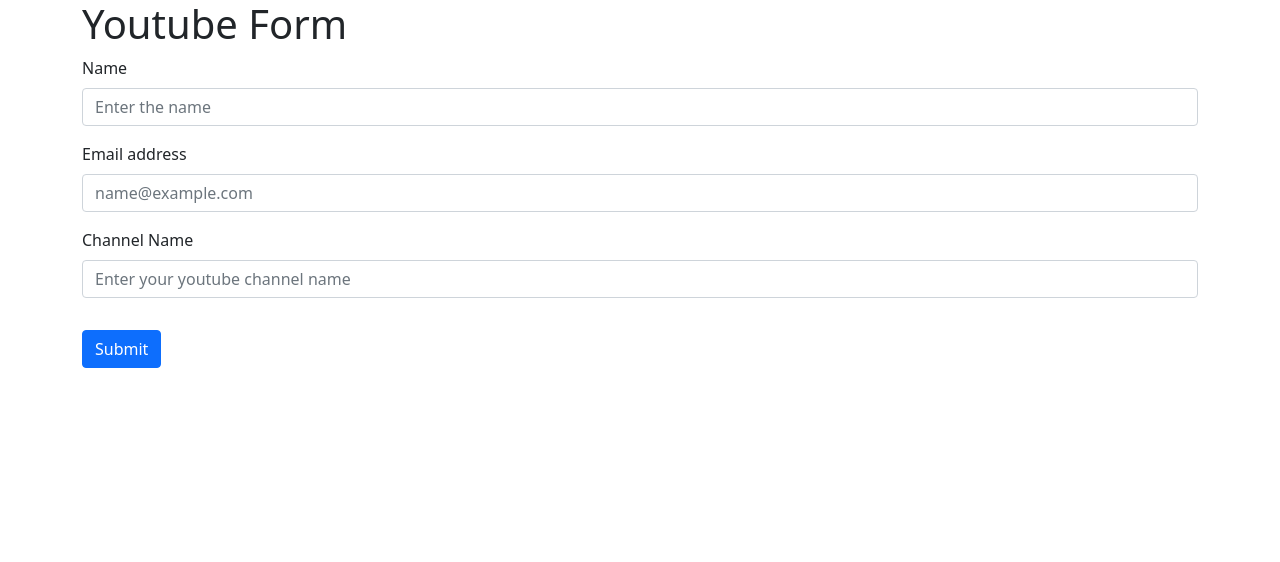
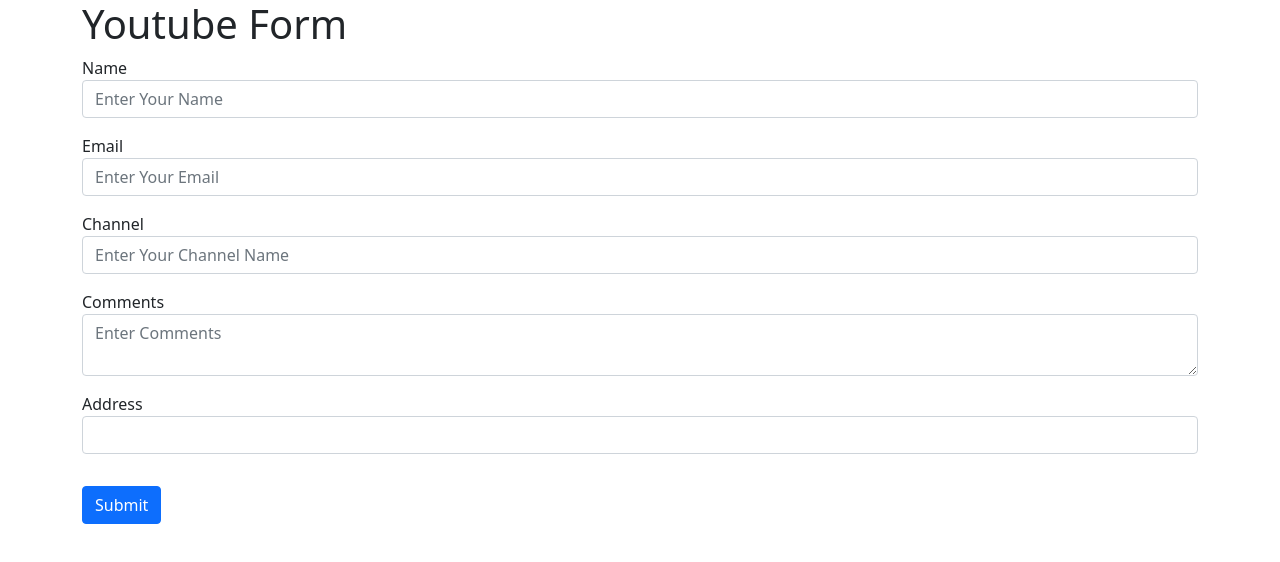
Before and after one commit to AnushkaNemishte/react-formik, a React (Create React App) app: page / in a window 1280 px wide. Shown: the top 562 px of the page. Built offline with nearby package versions, Linux system fonts and the light colour scheme.

Commit message:
Field,Form,ErrorMsg field

```diff
--- /dev/null
+++ b/src/Components/TextError.js
@@ -0,0 +1,11 @@
+import React from 'react';
+
+function TextError(props) {
+  return (
+    <div className='error '>
+      {props.children}
+    </div>
+  );
+}
+
+export default TextError;
--- a/src/Components/ValidationSchema.js
+++ b/src/Components/ValidationSchema.js
@@ -3,7 +3,8 @@
 const ValidationSchema=Yup.object({
     name:Yup.string().required('Name is required'),
     email:Yup.string().email("Invalide Email Format").required("Required"),
-    channel:Yup.string().required("Email is Required")
+    channel:Yup.string().required("channel is Required"),
+    address:Yup.string().required("Required")
 })
 
 export default ValidationSchema;
--- a/src/Components/YoutubeForm.js
+++ b/src/Components/YoutubeForm.js
@@ -1,77 +1,100 @@
 import React from 'react';
-import { Button, Form } from "react-bootstrap";
-import { useFormik } from "formik";
+import { Button } from "react-bootstrap";
+import { Formik, Form, Field, ErrorMessage } from "formik";
 import ValidationSchema from './ValidationSchema';
+import TextError from './TextError';
 
+const initialValues = {
+  name: "",
+  email: "",
+  channel: "",
+  comments: "",
+  address: "",
+}
+
+const onSubmit = (values) => {
+  console.log("Form data", values)
+}
 
 
 function YoutubeForm() {
-  const formik = useFormik({
-    initialValues: {
-      name: "",
-      email: "",
-      channel: ""
-    },
-    onSubmit: (values) => {
-      console.log("Form data", values);
-    },
-    validationSchema: ValidationSchema
-  });
-
   return (
+    <Formik
+      initialValues={initialValues}
+      onSubmit={onSubmit}
+      validationSchema={ValidationSchema}
+    >
       <div className='container'>
         <h1>Youtube Form</h1>
-      <Form onSubmit={formik.handleSubmit}>
-        <Form.Group className="mb-3">
-          <Form.Label>Name</Form.Label>
-          <Form.Control
-            type="text"
-            placeholder="Enter the name"
+        <Form >
+          <div className='form-group mb-3'>
+            <label htmlFor="name">Name</label>
+            <Field type="text"
+              className='form-control'
               name='name'
               id='name'
-            value={formik.values.name}
-            onChange={formik.handleChange}
-            onBlur={formik.handleBlur}
+              placeholder='Enter Your Name'
             />
-        </Form.Group>
-        {formik.touched.name && formik.errors.name ? (
-          <div className="error mb-2">{formik.errors.name}</div>
-        ) : null}
-        <Form.Group className="mb-3">
-          <Form.Label>Email address</Form.Label>
-          <Form.Control
-            type="email"
-            placeholder="name@example.com"
+            <ErrorMessage name='name' component={TextError} />
+          </div>
+
+          <div className='form-group mb-3'>
+            <label htmlFor="email">Email</label>
+            <Field type="email"
+              className='form-control'
               name='email'
               id='email'
-            value={formik.values.email}
-            onChange={formik.handleChange}
-            onBlur={formik.handleBlur}
+              placeholder='Enter Your Email'
             />
+            <ErrorMessage name='email' component={TextError} />
+          </div>
 
-        </Form.Group>
-        {formik.touched.email && formik.errors.email ? (
-          <div className="error mb-2">{formik.errors.email}</div>
-        ) : null}
 
-        <Form.Group className="mb-3">
-          <Form.Label>Channel Name</Form.Label>
-          <Form.Control
+          <div className='form-group mb-3'>
+            <label htmlFor="channel">Channel</label>
+            <Field
               type="text"
-            placeholder="Enter your youtube channel name"
+              className='form-control'
               name='channel'
               id='channel'
-            value={formik.values.channel}
-            onChange={formik.handleChange}
-            onBlur={formik.handleBlur}
+              placeholder='Enter Your Channel Name'
             />
-        </Form.Group>
-        {formik.touched.channel && formik.errors.channel ? (
-          <div className="error mb-2">{formik.errors.channel}</div>
-        ) : null}
+            <ErrorMessage name='channel' component={TextError} />
+          </div>
+
+          <div className='form-group mb-3'>
+            <label htmlFor="comments">Comments</label>
+            <Field
+              as="textarea"
+              className='form-control'
+              name='comments'
+              id='comments'
+              placeholder='Enter Comments'
+            />
+          </div>
+          <div className='form-group mb-3'>
+            <label htmlFor="address">Address</label>
+            <Field name="address">
+              {
+                (props) => {
+                  const { field, meta, form } = props
+                  console.log("props", props)
+                  return (
+                    <div>
+                      <input className='form-control' id='address' {...field} />
+                      {meta.touched && meta.error ?
+                        <div className='error'>{meta.error}</div> : null}
+                    </div>
+                  )
+                }
+              }
+            </Field>
+          </div>
+
           <Button className='mt-3' type='submit' variant='primary'>Submit</Button>
         </Form>
       </div>
+    </Formik>
   );
 }
 
```
Lines whose indentation alone changed are shown as unchanged.
